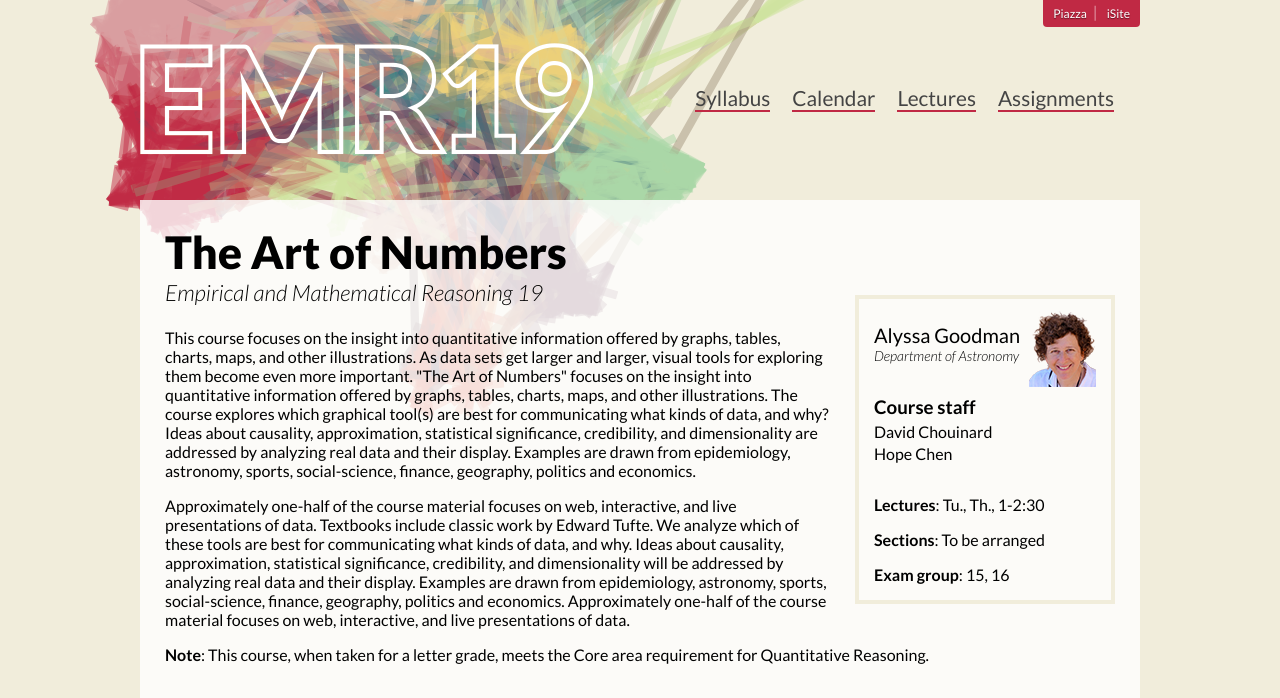
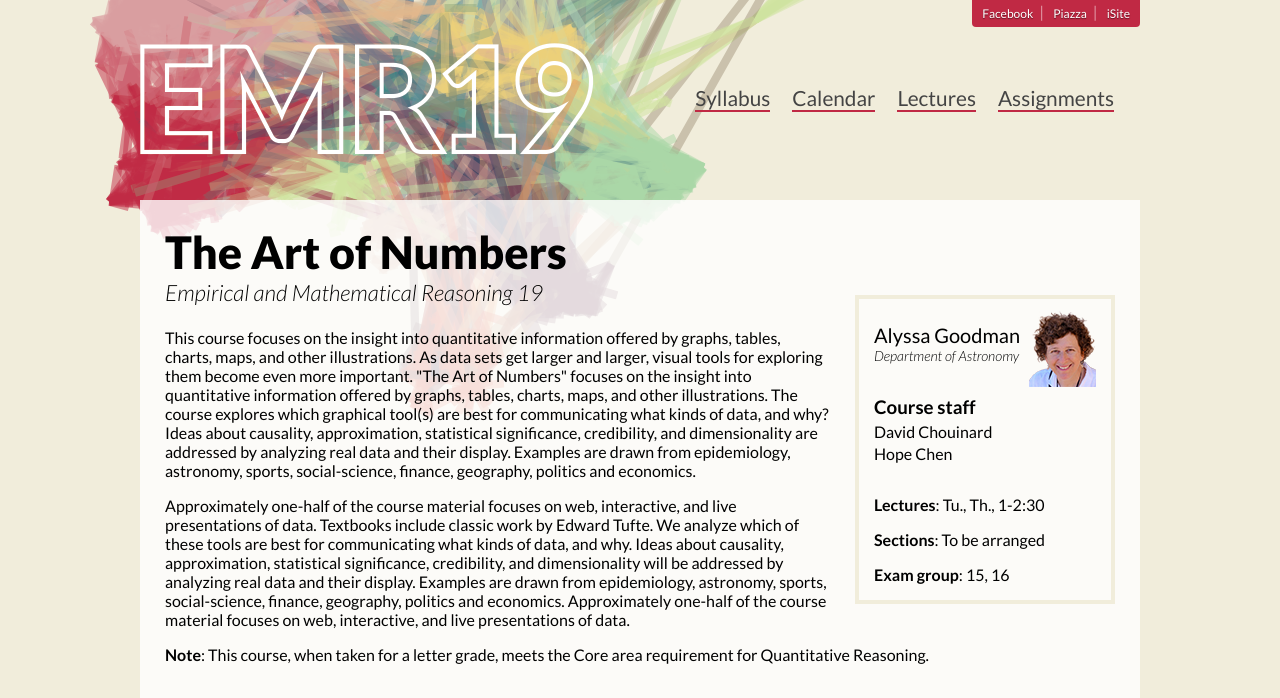
Before and after one commit to emr19/emr19.github.io, a Jekyll site: the page built from index.html, in a window 1280 px wide. Shown: the top 698 px of the page. Built offline with Jekyll 4.4.1, drawn with Linux system fonts in a browser that asks for light colours; Markdown is read by kramdown in place of the engine named in the settings; grey boxes are pictures that could not be loaded.

Commit message:
Added Facebook link

```diff
--- a/_layouts/default.html
+++ b/_layouts/default.html
@@ -50,6 +50,7 @@
         <div id="navblock">
           <div id="headerlinks">
             <ul>
+              <li><a href="http://www.facebook.com/artofnumbers">Facebook</a><span class="seperator">|</span></li>
               <li><a href="http://piazza.com/harvard/spring2014/emr19">Piazza</a><span class="seperator">|</span></li>
               <li><a href="http://isites.harvard.edu/icb/icb.do?keyword=k100044&amp;pageid=icb.page637457">iSite</a></li>
             </ul>
```
